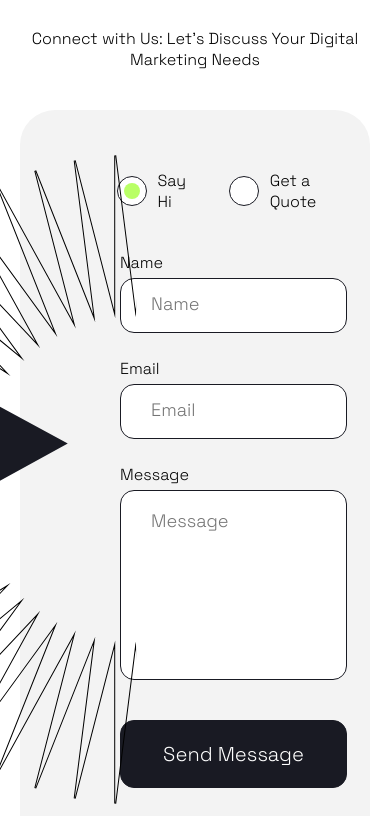
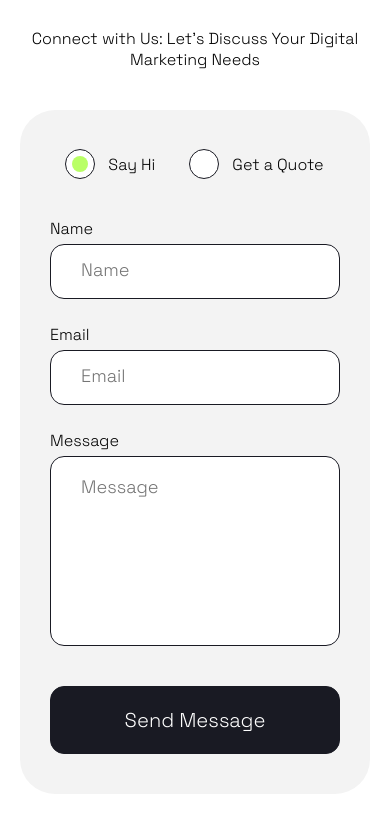
Before and after one commit to AmletixQ/positivus-langing-page, a React (Vite) app: page / in a window 390 px wide. Shown: the part 10588-11404 px from the top of the page. Built offline with nearby package versions, Linux system fonts and the light colour scheme.

Commit message:
Complete create response Contacts section

```diff
--- a/src/components/ContactsForm/ContactsForm.scss
+++ b/src/components/ContactsForm/ContactsForm.scss
@@ -56,6 +56,10 @@ form {
         }
       }
     }
+
+    @media screen and (max-width: 425px) {
+      justify-content: center;
+    }
   }
 
   .input-container {
--- a/src/components/sections/Contacts/Contacts.scss
+++ b/src/components/sections/Contacts/Contacts.scss
@@ -8,8 +8,17 @@
   border-radius: 2.1875rem;
 
   background-color: var(--gray);
+
   img {
     position: absolute;
     right: -26%;
+
+    @media screen and (max-width: 425px) {
+      display: none;
+    }
+  }
+
+  @media screen and (max-width: 425px) {
+    padding: 2.5rem 1.875rem;
   }
 }
```
